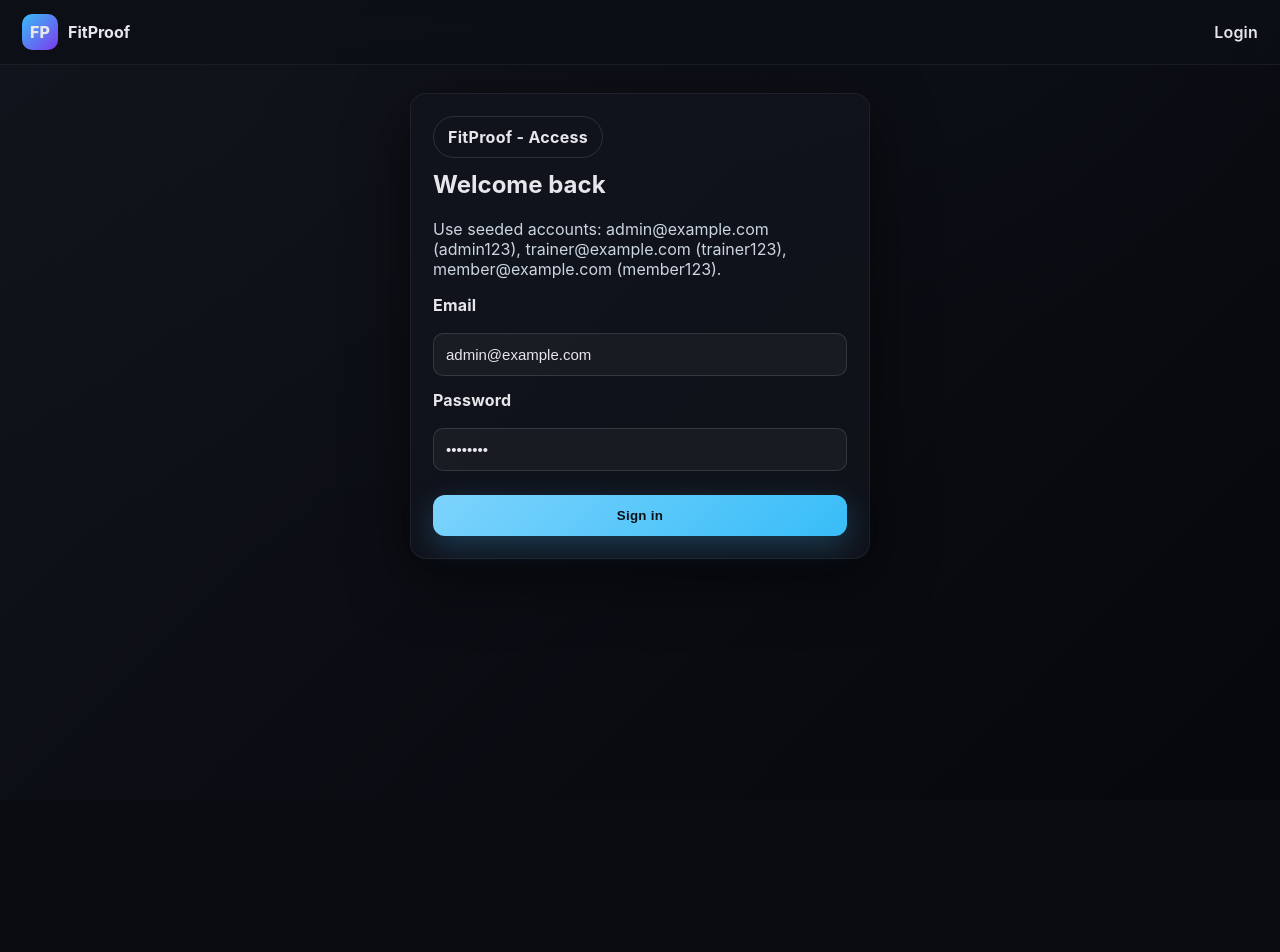
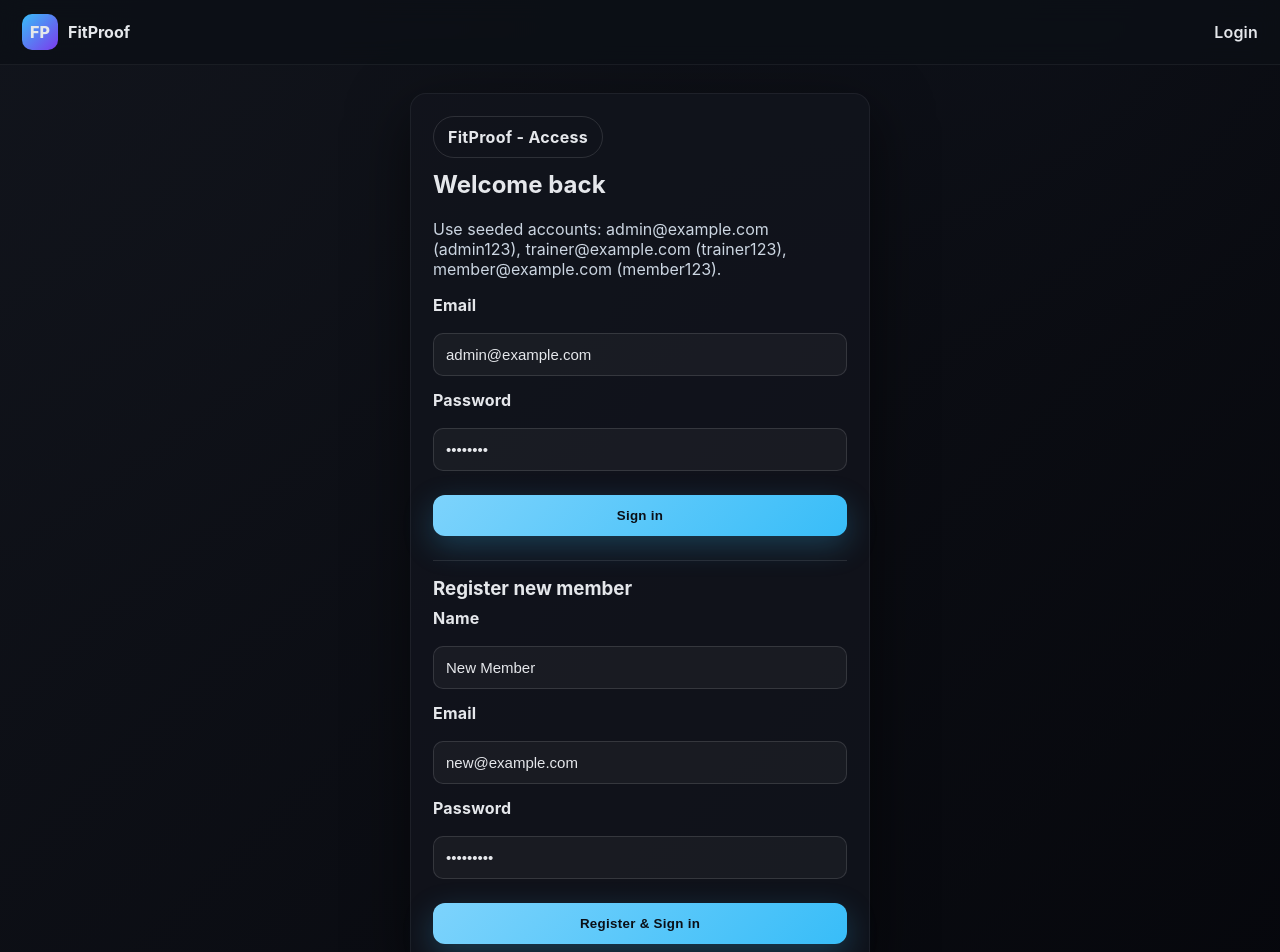
Before and after one commit to mz310/FitProof, a React (Vite) app in the folder frontend/: page /login in a window 1280 px wide. Shown: the top 952 px of the page. Before the commit the page ends 800 px from the top, so only its background shows below. Built offline with nearby package versions, Linux system fonts and the light colour scheme; no server answers.

Commit message:
feat(ui): add profile page and registration flow

```diff
--- a/frontend/src/App.jsx
+++ b/frontend/src/App.jsx
@@ -5,6 +5,7 @@ import LoginPage from "./pages/LoginPage";
 import ScanPage from "./pages/ScanPage";
 import SessionPage from "./pages/SessionPage";
 import AdminUsersPage from "./pages/AdminUsersPage";
+import ProfilePage from "./pages/ProfilePage";
 
 const Protected = ({ children, roles }) => {
   const { user, loading } = useAuth();
@@ -32,6 +33,7 @@ const Shell = ({ children }) => {
         <div className="nav-links">
           {user && <Link className={linkClass("/scan")} to="/scan">Scan</Link>}
           {user && <Link className={linkClass("/session")} to="/session">Session</Link>}
+          {user && <Link className={linkClass("/profile")} to="/profile">Profile</Link>}
           {user?.role === "admin" && <Link className={linkClass("/admin")} to="/admin/users">Admin</Link>}
           {user ? (
             <button className="btn secondary" onClick={logout}>Logout</button>
@@ -51,6 +53,7 @@ export default function App() {
       <Route path="/login" element={<Shell><LoginPage /></Shell>} />
       <Route path="/scan" element={<Protected><Shell><ScanPage /></Shell></Protected>} />
       <Route path="/session" element={<Protected><Shell><SessionPage /></Shell></Protected>} />
+      <Route path="/profile" element={<Protected><Shell><ProfilePage /></Shell></Protected>} />
       <Route path="/admin/users" element={<Protected roles={["admin"]}><Shell><AdminUsersPage /></Shell></Protected>} />
       <Route path="*" element={<Navigate to="/scan" />} />
     </Routes>
--- a/frontend/src/pages/LoginPage.jsx
+++ b/frontend/src/pages/LoginPage.jsx
@@ -1,6 +1,7 @@
 import React, { useState } from "react";
 import { useNavigate, useLocation } from "react-router-dom";
 import { useAuth } from "../hooks/useAuth";
+import api from "../api";
 
 export default function LoginPage() {
   const { login } = useAuth();
@@ -8,12 +9,17 @@ export default function LoginPage() {
   const location = useLocation();
   const [email, setEmail] = useState("admin@example.com");
   const [password, setPassword] = useState("admin123");
+  const [name, setName] = useState("New Member");
+  const [regEmail, setRegEmail] = useState("new@example.com");
+  const [regPassword, setRegPassword] = useState("member123");
   const [error, setError] = useState(null);
+  const [success, setSuccess] = useState(null);
   const [loading, setLoading] = useState(false);
 
   const handleSubmit = async (e) => {
     e.preventDefault();
     setError(null);
+    setSuccess(null);
     setLoading(true);
     try {
       await login(email, password);
@@ -21,6 +27,29 @@ export default function LoginPage() {
       navigate(redirectTo, { replace: true });
     } catch (err) {
       setError(err.response?.data?.message || "Login failed");
+    } finally {
+      setLoading(false);
+    }
+  };
+
+  const handleRegister = async (e) => {
+    e.preventDefault();
+    setError(null);
+    setSuccess(null);
+    setLoading(true);
+    try {
+      await api.post("/auth/register", {
+        email: regEmail,
+        password: regPassword,
+        name,
+        role: "member",
+      });
+      await login(regEmail, regPassword);
+      setSuccess("Амжилттай бүртгэж нэвтэрлээ");
+      const redirectTo = location.state?.from?.pathname || "/scan";
+      navigate(redirectTo, { replace: true });
+    } catch (err) {
+      setError(err.response?.data?.message || "Registration failed");
     } finally {
       setLoading(false);
     }
@@ -41,10 +70,32 @@ export default function LoginPage() {
           <input className="input" type="password" value={password} onChange={(e) => setPassword(e.target.value)} required />
         </div>
         {error && <div className="error">{error}</div>}
+        {success && <div className="success">{success}</div>}
         <button className="btn" type="submit" disabled={loading} style={{ width: "100%", marginTop: 10 }}>
           {loading ? "Signing in..." : "Sign in"}
         </button>
       </form>
+
+      <div style={{ marginTop: 24, borderTop: "1px solid rgba(255,255,255,0.1)", paddingTop: 16 }}>
+        <h3 style={{ margin: "0 0 8px 0" }}>Register new member</h3>
+        <form onSubmit={handleRegister}>
+          <div className="form-row">
+            <label className="label">Name</label>
+            <input className="input" value={name} onChange={(e) => setName(e.target.value)} required />
+          </div>
+          <div className="form-row">
+            <label className="label">Email</label>
+            <input className="input" type="email" value={regEmail} onChange={(e) => setRegEmail(e.target.value)} required />
+          </div>
+          <div className="form-row">
+            <label className="label">Password</label>
+            <input className="input" type="password" value={regPassword} onChange={(e) => setRegPassword(e.target.value)} required />
+          </div>
+          <button className="btn" type="submit" disabled={loading} style={{ width: "100%", marginTop: 10 }}>
+            {loading ? "Registering..." : "Register & Sign in"}
+          </button>
+        </form>
+      </div>
     </div>
   );
 }
--- /dev/null
+++ b/frontend/src/pages/ProfilePage.jsx
@@ -0,0 +1,71 @@
+import React, { useEffect, useState } from "react";
+import api from "../api";
+import { useAuth } from "../hooks/useAuth";
+
+export default function ProfilePage() {
+  const { user } = useAuth();
+  const [history, setHistory] = useState([]);
+  const [loading, setLoading] = useState(true);
+  const [error, setError] = useState(null);
+
+  useEffect(() => {
+    const load = async () => {
+      setLoading(true);
+      setError(null);
+      try {
+        const res = await api.get("/auth/history");
+        setHistory(res.data.history || []);
+      } catch (err) {
+        setError(err.response?.data?.message || "Failed to load history");
+      } finally {
+        setLoading(false);
+      }
+    };
+    load();
+  }, []);
+
+  if (!user) return null;
+
+  return (
+    <div className="card">
+      <h2 style={{ marginTop: 0 }}>Profile</h2>
+      <p style={{ color: "#cbd5e1" }}>???? ????????</p>
+      <div className="glass" style={{ display: "grid", gap: 6, marginBottom: 16 }}>
+        <div><strong>???:</strong> {user.name}</div>
+        <div><strong>Email:</strong> {user.email}</div>
+        <div><strong>Role:</strong> {user.role}</div>
+      </div>
+
+      <h3>??????? ??????? ???????????</h3>
+      {loading && <div>????? ?????...</div>}
+      {error && <div className="error">{error}</div>}
+      {!loading && !error && (
+        <div className="table-wrapper">
+          <table className="table">
+            <thead>
+              <tr>
+                <th>?????</th>
+                <th>IP</th>
+                <th>User Agent</th>
+                <th>??????</th>
+              </tr>
+            </thead>
+            <tbody>
+              {history.map((h) => (
+                <tr key={h.id}>
+                  <td>{new Date(h.createdAt).toLocaleString()}</td>
+                  <td>{h.ip || "-"}</td>
+                  <td style={{ maxWidth: 240, whiteSpace: "nowrap", overflow: "hidden", textOverflow: "ellipsis" }}>{h.userAgent || "-"}</td>
+                  <td style={{ color: h.success ? "#34d399" : "#f87171" }}>{h.success ? "?????????" : "?????????"}</td>
+                </tr>
+              ))}
+              {history.length === 0 && (
+                <tr><td colSpan={4}>???? ????.</td></tr>
+              )}
+            </tbody>
+          </table>
+        </div>
+      )}
+    </div>
+  );
+}
```
